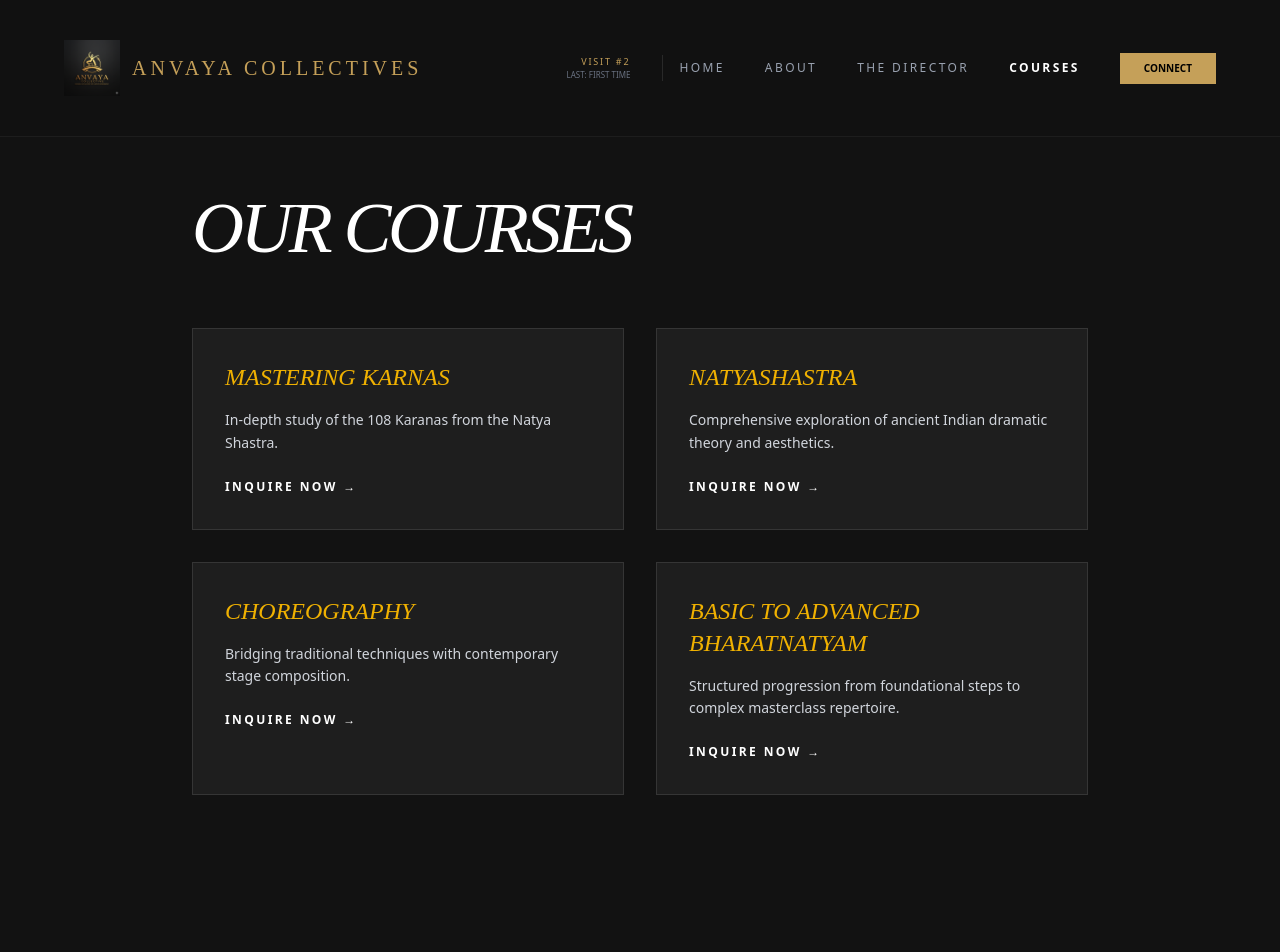
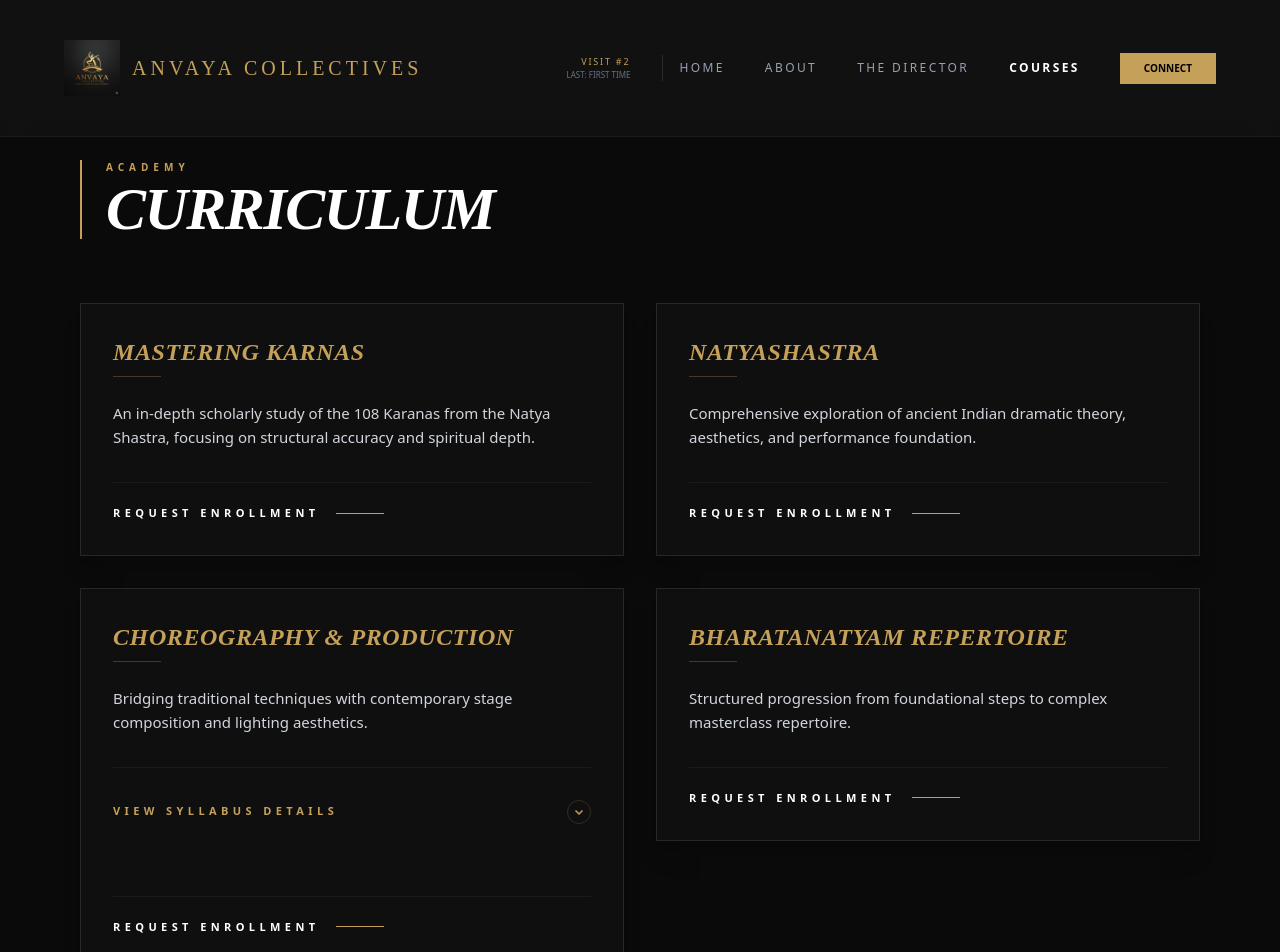
Before and after one commit to JayasriRamu/anvaya-collective, a SvelteKit app: page /courses in a window 1280 px wide. Shown: the top 952 px of the page. Built offline with nearby package versions, Linux system fonts and the light colour scheme.

Commit message:
Added course details for choreography

```diff
--- a/src/routes/courses/+page.svelte
+++ b/src/routes/courses/+page.svelte
@@ -1,45 +1,147 @@
-<script>
+<script lang="ts">
+	import { slide } from 'svelte/transition';
+
 	const courses = [
 		{
 			title: 'Mastering Karnas',
-			description: 'In-depth study of the 108 Karanas from the Natya Shastra.'
+			description:
+				'An in-depth scholarly study of the 108 Karanas from the Natya Shastra, focusing on structural accuracy and spiritual depth.'
 		},
 		{
 			title: 'Natyashastra',
-			description: 'Comprehensive exploration of ancient Indian dramatic theory and aesthetics.'
+			description:
+				'Comprehensive exploration of ancient Indian dramatic theory, aesthetics, and performance foundation.'
 		},
 		{
-			title: 'Choreography',
-			description: 'Bridging traditional techniques with contemporary stage composition.'
+			title: 'Choreography & Production',
+			description:
+				'Bridging traditional techniques with contemporary stage composition and lighting aesthetics.',
+			isOpen: false,
+			modules: [
+				{ title: 'The Pulse of Creation', sub: 'Finding your choreographic voice.' },
+				{
+					title: 'Visual Storytelling',
+					sub: 'How to produce a dance piece from concept to execution.'
+				},
+				{ title: 'The Collective Lab', sub: 'Collaborative production and peer review.' }
+			]
 		},
 		{
-			title: 'Basic to Advanced Bharatnatyam',
+			title: 'Bharatanatyam Repertoire',
 			description:
 				'Structured progression from foundational steps to complex masterclass repertoire.'
 		}
 	];
+
+	let courseList = $state(courses);
+
+	function toggleModules(index: number) {
+		courseList[index].isOpen = !courseList[index].isOpen;
+	}
 </script>
 
-<div class="min-h-screen bg-[#121212] px-8 py-24 md:px-20">
-	<div class="mx-auto max-w-4xl">
-		<h1 class="mb-16 font-serif text-5xl tracking-tighter text-white uppercase italic md:text-7xl">
-			Our Courses
-		</h1>
-		<div class="grid gap-8 md:grid-cols-2">
-			{#each courses as course}
+<div class="min-h-screen bg-[#0a0a0a] px-6 py-16 md:px-20">
+	<div class="mx-auto max-w-6xl">
+		<header class="mb-16 border-l-2 border-[#C5A059] pl-6">
+			<h2 class="mb-1 text-[10px] font-bold tracking-[0.5em] text-[#C5A059] uppercase">Academy</h2>
+			<h1
+				class="font-serif text-4xl font-bold tracking-tight text-white uppercase italic md:text-6xl"
+			>
+				Curriculum
+			</h1>
+		</header>
+
+		<div class="grid items-start gap-8 text-left md:grid-cols-2">
+			{#each courseList as course, i}
 				<div
-					class="border border-white/10 bg-white/5 p-8 transition-all hover:border-yellow-500/50 hover:bg-yellow-500/5"
+					class="group flex flex-col border border-white/10 bg-white/[0.02] p-8 shadow-xl transition-all hover:border-[#C5A059]/40"
 				>
-					<h2 class="mb-4 font-serif text-2xl text-yellow-500 uppercase italic">{course.title}</h2>
-					<p class="text-sm leading-relaxed font-light text-gray-300">{course.description}</p>
-					<a
-						href="/contact"
-						class="mt-6 inline-block text-xs font-black tracking-[0.2em] text-white uppercase transition-all duration-300 hover:text-yellow-500 hover:underline"
-					>
-						Inquire Now →
-					</a>
+					<div class="mb-6">
+						<h2
+							class="font-serif text-2xl font-bold tracking-wide text-[#C5A059] uppercase italic transition-colors group-hover:text-white"
+						>
+							{course.title}
+						</h2>
+						<div
+							class="mt-2 h-[1px] w-12 bg-[#C5A059]/30 transition-all group-hover:w-20 group-hover:bg-[#C5A059]"
+						></div>
+					</div>
+
+					<p class="mb-8 text-[15px] leading-relaxed font-medium text-gray-300 antialiased">
+						{course.description}
+					</p>
+
+					{#if course.modules}
+						<div class="mb-10 border-t border-white/5 pt-8">
+							<button
+								onclick={() => toggleModules(i)}
+								class="group/btn mb-8 flex w-full items-center justify-between focus:outline-none"
+							>
+								<span
+									class="text-[11px] font-black tracking-[0.4em] text-[#C5A059] uppercase transition-colors group-hover/btn:text-white"
+								>
+									{course.isOpen ? 'Hide Syllabus' : 'View Syllabus Details'}
+								</span>
+								<div
+									class="flex h-6 w-6 items-center justify-center rounded-full border border-[#C5A059]/20 transition-all group-hover/btn:border-[#C5A059]"
+								>
+									<svg
+										class="h-3 w-3 transition-transform duration-500 {course.isOpen
+											? 'rotate-180'
+											: ''}"
+										fill="none"
+										viewBox="0 0 24 24"
+										stroke="#C5A059"
+										stroke-width="3"
+									>
+										<path d="M19 9l-7 7-7-7" />
+									</svg>
+								</div>
+							</button>
+
+							{#if course.isOpen}
+								<div
+									transition:slide={{ duration: 400 }}
+									class="relative ml-2 space-y-10 border-l border-[#C5A059]/30 pl-8"
+								>
+									{#each course.modules as module, idx}
+										<div class="group/mod relative">
+											<div
+												class="absolute top-1.5 -left-[37px] h-3 w-3 rounded-full border-2 border-[#0a0a0a] bg-[#C5A059] transition-transform group-hover/mod:scale-125"
+											></div>
+
+											<h4 class="mb-2 text-[13px] font-bold tracking-widest text-white uppercase">
+												{module.title}
+											</h4>
+											<p
+												class="text-[14px] leading-relaxed font-medium text-gray-300 normal-case italic opacity-90 transition-all group-hover/mod:text-white"
+											>
+												{module.sub}
+											</p>
+										</div>
+									{/each}
+								</div>
+							{/if}
+						</div>
+					{/if}
+
+					<div class="mt-auto border-t border-white/5 pt-4">
+						<a
+							href="/contact"
+							class="inline-flex items-center gap-4 text-[11px] font-black tracking-[0.4em] text-white uppercase transition-all hover:text-[#C5A059]"
+						>
+							Request Enrollment
+							<span class="h-[1px] w-12 bg-[#C5A059] transition-all group-hover:w-20"></span>
+						</a>
+					</div>
 				</div>
 			{/each}
 		</div>
 	</div>
 </div>
+
+<style>
+	:global(.font-serif) {
+		font-family: 'Cinzel', serif;
+	}
+</style>
```
